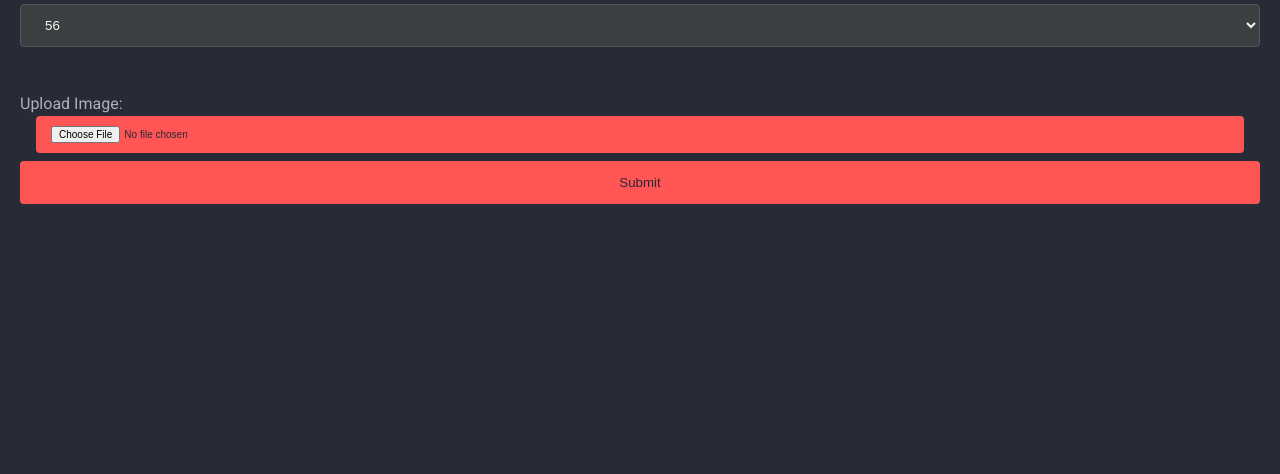
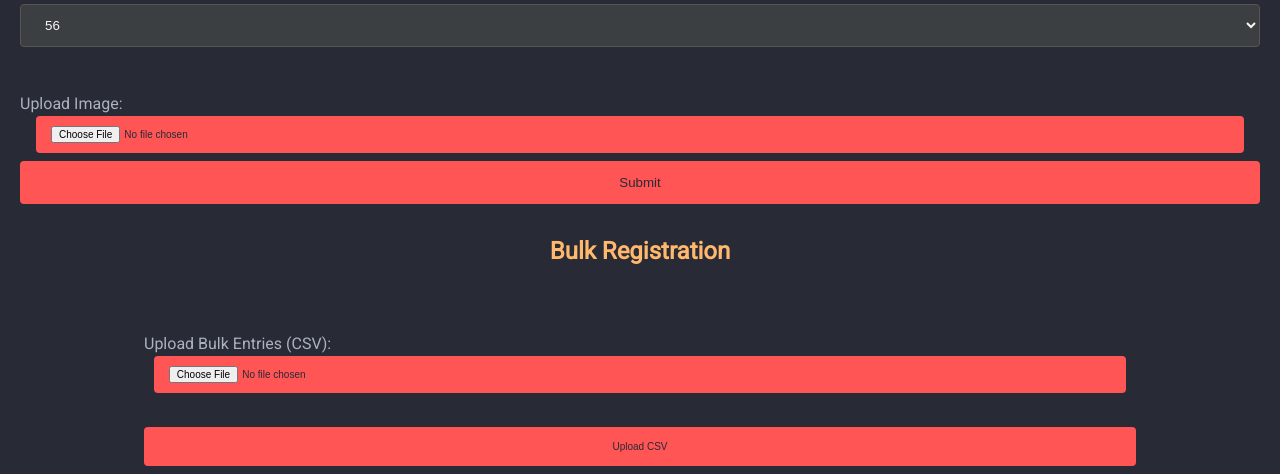
Before and after one commit to mkingopng/apl_aws, a Flask app: template templates/entry.html in a window 1280 px wide. Shown: the part 1580-2054 px from the top of the page. Before the commit the page ends 1784 px from the top, so only its background shows below. Run offline with Flask 3, Linux system fonts and the light colour scheme; the template is opened without the code that fills it, so the values that code supplies are empty; parts of the project's set-up code (start-up, migrations or seed data) failed here and were passed over.

Commit message:
Ok problem sorted. bulk upload now working, but realise the need for lots of testing/coerc

```diff
--- a/app.py
+++ b/app.py
@@ -114,6 +114,45 @@ def entry():
         'entry.html',
         my_variable=my_variable
     )
+
+
+@app.route('/bulk_upload', methods=['POST'])
+def bulk_upload():
+    """
+    Route to handle the bulk upload of lifters.
+    :return:
+    """
+    try:
+        if 'file' not in request.files:
+            flash('No file part', 'error')
+            return redirect(request.url)
+
+        file = request.files['file']
+        if file.filename == '':
+            flash('No selected file', 'error')
+            return redirect(request.url)
+
+        if file and allowed_file(file.filename):
+            # Process the file here
+            lifters = handler.process_csv(file)
+            for lifter in lifters:
+                handler.add_lifter(lifter)
+            flash('Bulk upload successful!', 'success')
+    except Exception as e:
+        app.logger.error(f"Error in bulk_upload: {e}")
+        flash(f"An error occurred: {e}", 'error')
+
+    return redirect(url_for('entry'))
+
+
+def allowed_file(filename):
+    """
+    Check if the file extension is allowed.
+    :param filename:
+    :return:
+    """
+    return '.' in filename and \
+           filename.rsplit('.', 1)[1].lower() in {'csv'}
 
 
 @app.route('/summary_of_lifters')
--- a/templates/entry.html
+++ b/templates/entry.html
@@ -245,6 +245,14 @@
         <input type="submit" value="Submit">
     </form>
 
+    <!-- Bulk Upload Form -->
+    <h2>Bulk Registration</h2>
+    <form id="bulkUploadForm" action="/bulk_upload" method="post" enctype="multipart/form-data" style="width: 80%; margin: auto; margin-top: 30px;">
+        <label for="bulkFile">Upload Bulk Entries (CSV):</label>
+        <input type="file" id="file" name="file" accept=".csv" class="file-upload-button"><br><br>
+        <input type="submit" value="Upload CSV" class="file-upload-button">
+    </form>
+
     <!-- Flash message display -->
     {% for category, message in get_flashed_messages(with_categories=true) %}
     <div class="flash {{ category }}">{{ message }}</div>
@@ -301,6 +309,23 @@
 
         xhr.send(formData); // send the form data
     };
+
+    function submitBulkUpload() {
+        var fileInput = document.getElementById('bulkFileInput');
+        var file = fileInput.files[0];
+
+        if (file) {
+            // Implement the logic to handle the CSV file
+            // You may need to send it to the server via AJAX
+            // Example: var formData = new FormData(); formData.append('file', file);
+            // Then send formData using XMLHttpRequest or fetch API
+            // validations:
+            // user feedback
+            //
+        } else {
+            alert("Please select a file to upload.");
+        }
+    }
 </script>
 
 <script>
```
Also changed, not shown: dynamodb_utilities.py (+23 -0 lines), README.md.
